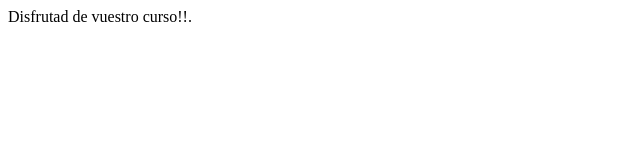
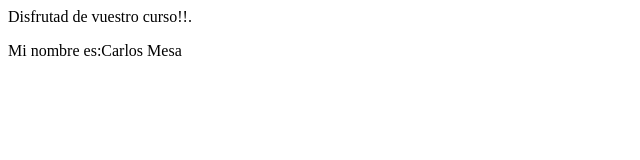
Before and after one commit to carlosmm25/uax-devops-01, a plain HTML site: page index.html in a window 1280 px wide. Shown: the whole page, without its empty margins (0-640 px from the left). Drawn offline with Linux system fonts and the light colour scheme.

Commit message:
ADDED: Carlos Mesa

```diff
--- a/index.html
+++ b/index.html
@@ -1,8 +1,10 @@
 <html>
  <head>
- <title>Modelo Devops de integración continua</title>
+ <title>Modelo Devops de integración
+continua</title>
  </head>
  <body>
  <p>Disfrutad de vuestro curso!!.</p>
+ <p>Mi nombre es:Carlos Mesa </p>
  </body>
 </html>
```
